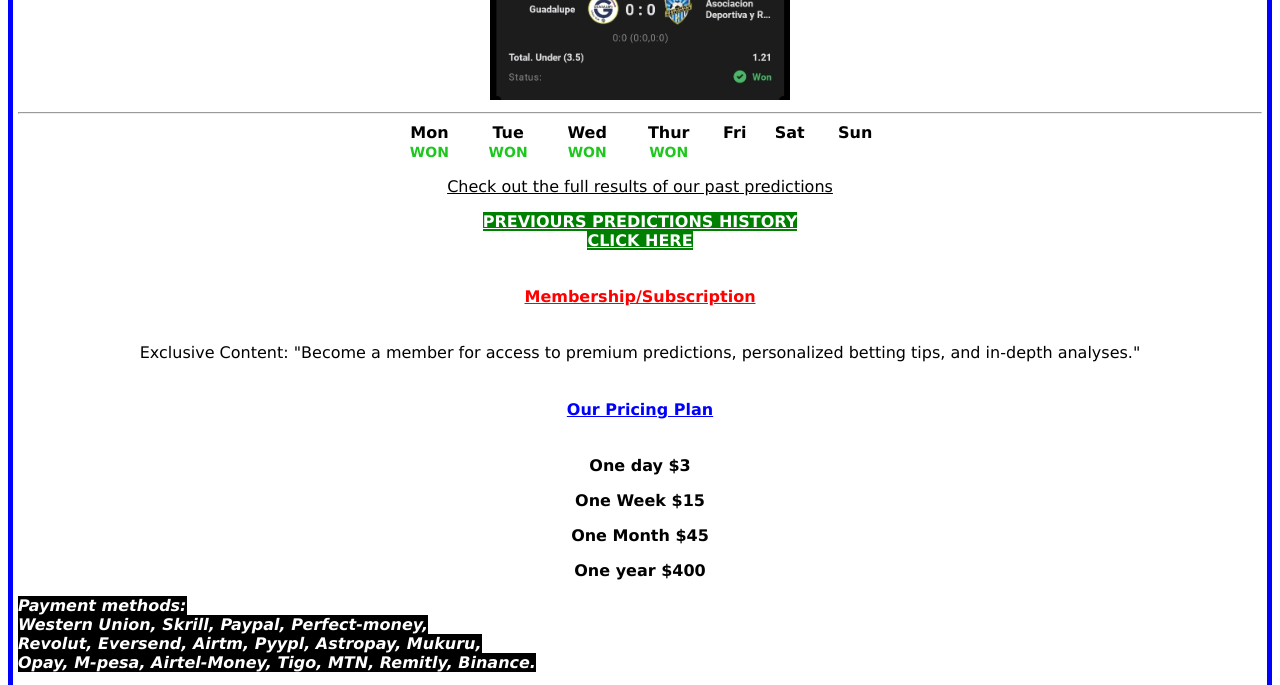
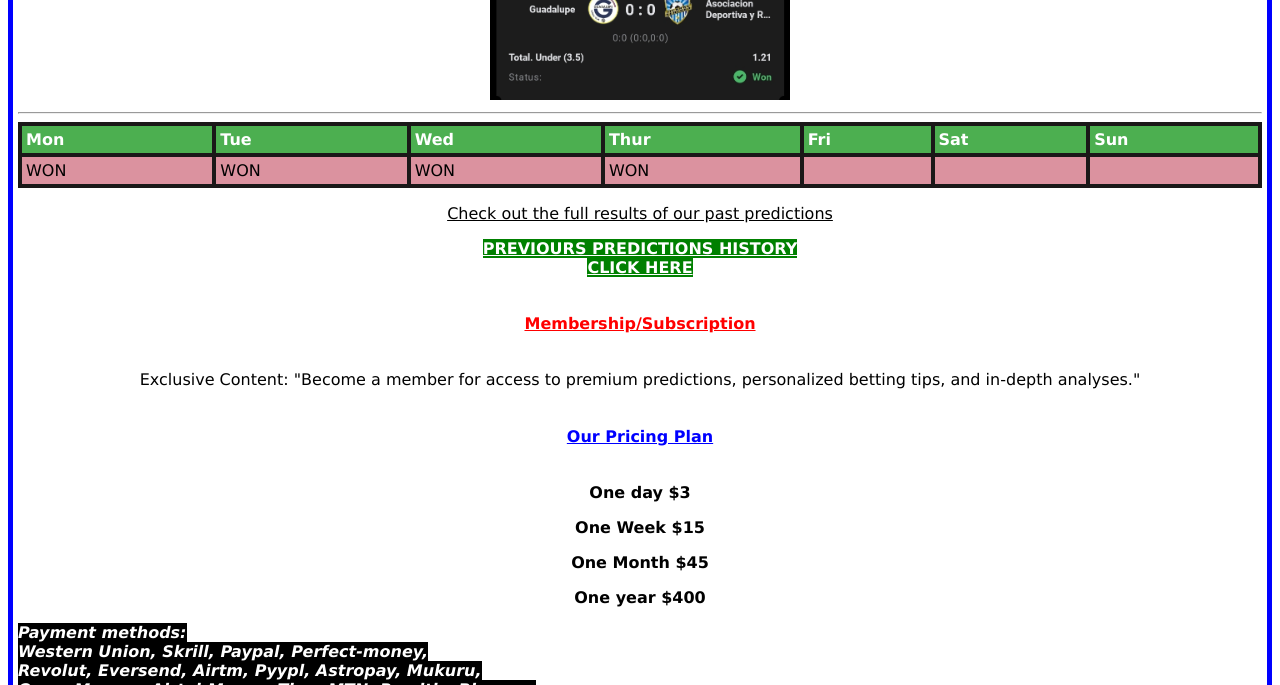
Before and after one commit to hashimwetu/Stakewin, a plain HTML site: page index.html in a window 1280 px wide. Shown: the part 3540-4225 px from the top of the page. Drawn offline with Linux system fonts and the light colour scheme.

Commit message:
Update table-styles.css

```diff
--- a/images/table-styles.css
+++ b/images/table-styles.css
@@ -1,23 +1,56 @@
-table{
-  border-color: orangered;
-  width: 500px;
-  max-width: 100%;
-  min-width: auto;
+.table-container {
+  width: 100%;
+  overflow-x: auto;
+  font-size: 12px;
+  font-weight: bold;
+}
+
+table {
+
+  background-color: rgb(219, 146, 159);
+  width: 100%;
   border-collapse: collapse;
-  margin: auto;
-  border: 1px;
+  min-width: 400px;
 }
-.table-one{
-  max-width: 100%;
-  min-width: auto;
-  display: flex;
-  justify-content: center;
- align-items: center;
 
+th, td {
+  border: 4px solid #1a1818;
+  padding: 4px;
+  text-align: left;
+}
+
+th {
+  background-color: #4CAF50;
+  color: white;
+}
+.today-prediction{
+  color: rgb(235, 51, 51);
+  background-color: white;
+  font-weight: bold;
+}
+.home-away{
+background-color: black;
+color: white;
+}
+.today-prediction-date{
+  background-color: red;
+  display: inline-block;
 
 }
-td{
-  color: rgb(29, 199, 29);
-  font-weight: bold;
-  font-size: 14px;
+@media (max-width: 768px) {
+  body {
+    font-size: 13px; /* Adjust for tablets */
+  }
 }
+
+@media (max-width: 480px) {
+  body,h1,h2,h3,h4,h5,h6 {
+    font-size: 12px; /* Adjust for smartphones */
+  }
+}
+
+@media (max-width: 600px) {
+  th, td {
+      padding: 2px;
+  }
+}
```
